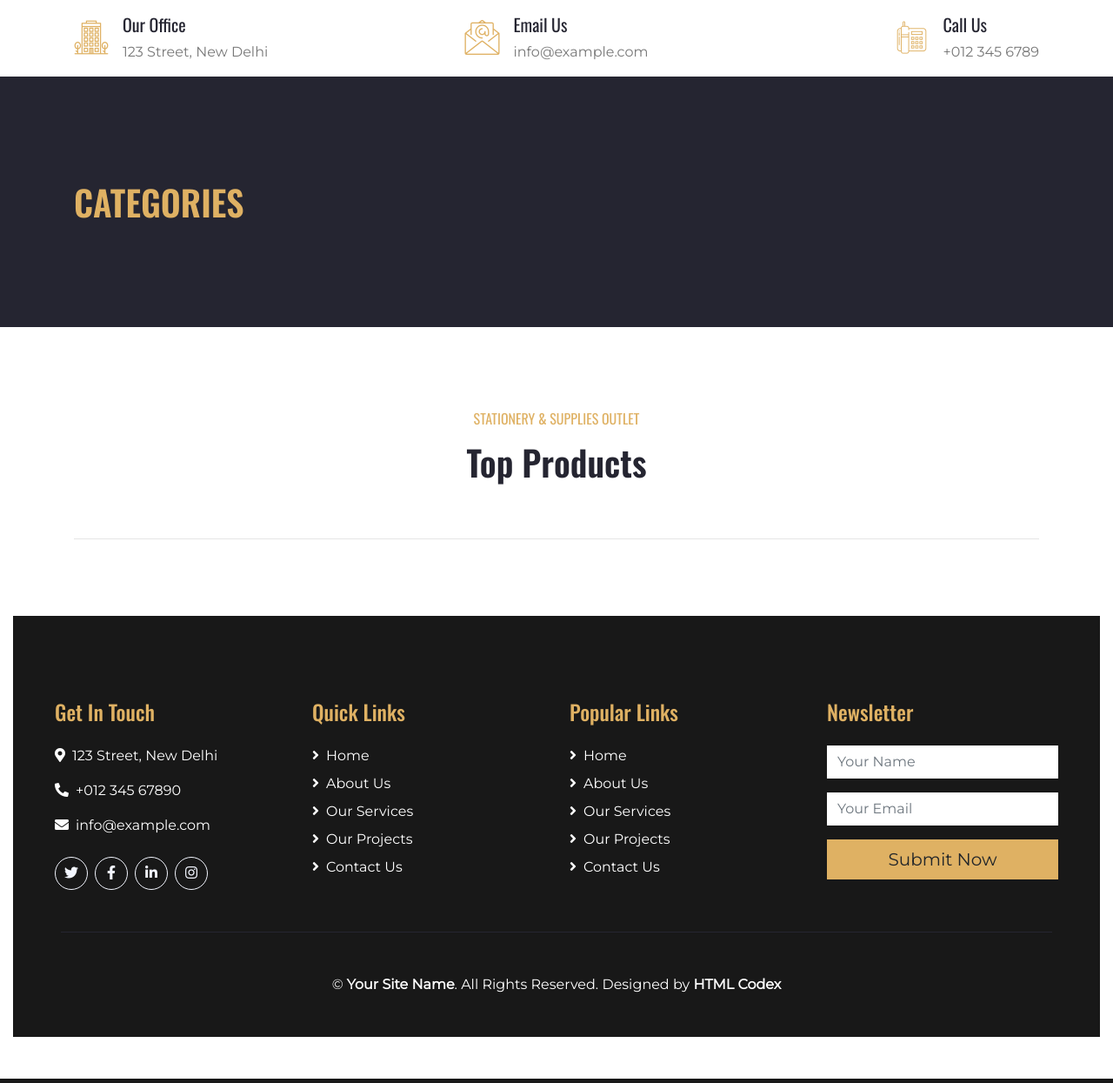
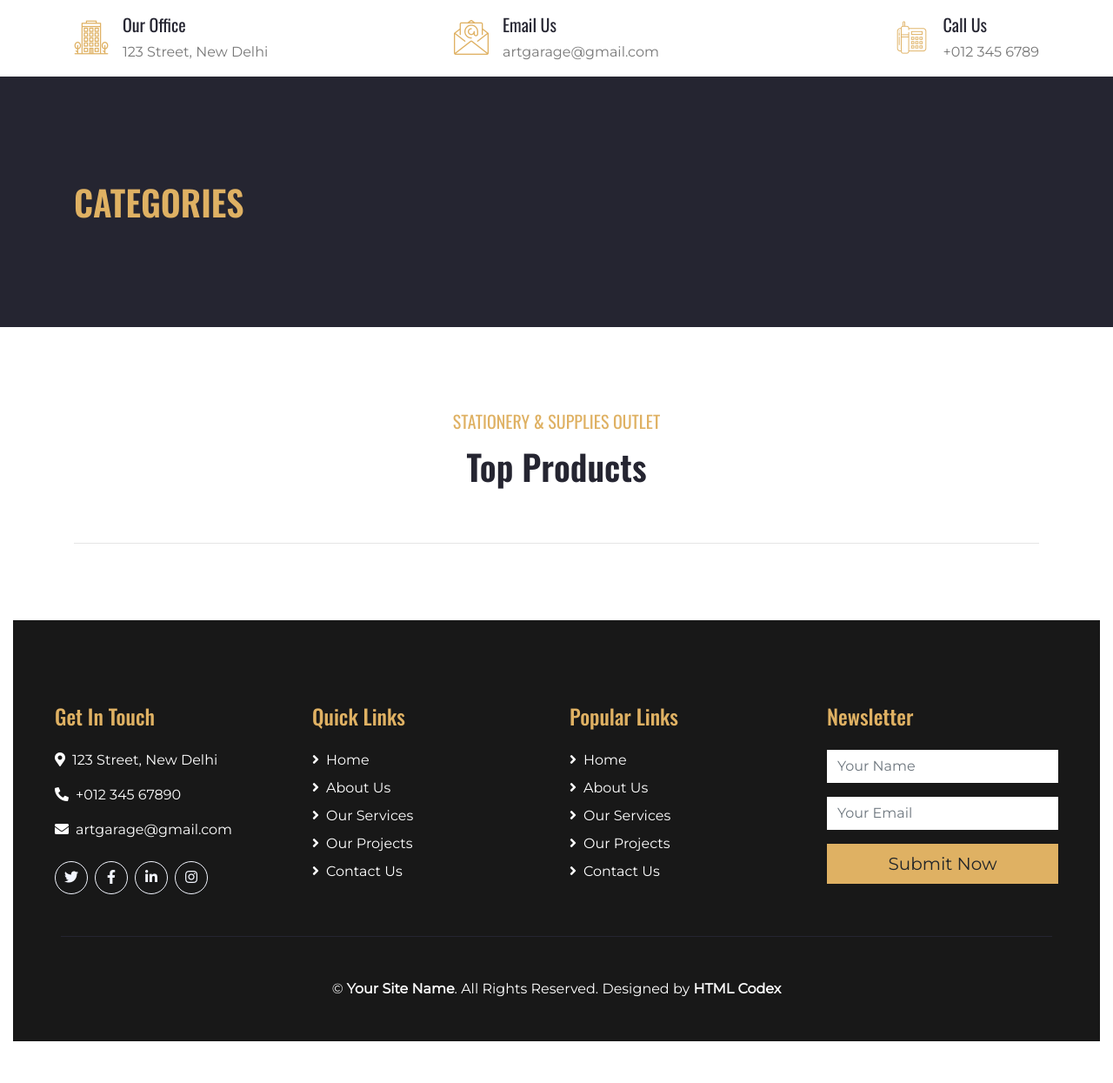
Before and after one commit to rafizmuhammed/newProject, a Django app: page /category/ in a window 1280 px wide. Shown: the part 140-1385 px from the top of the page at 87% size. Run offline with Django 4.2, Linux system fonts and the light colour scheme; data that the repository does not hold is empty; some libraries are stand-ins or nearby versions.

Commit message:
again modified template and change the details

```diff
--- a/artGarage/template/category.html
+++ b/artGarage/template/category.html
@@ -118,7 +118,7 @@
                         <h1 class="flaticon-email font-weight-normal text-primary m-0 mr-3"></h1>
                         <div class="d-flex flex-column">
                             <h5>Email Us</h5>
-                            <p class="m-0">info@example.com</p>
+                            <p class="m-0">artgarage@gmail.com</p>
                         </div>
                     </div>
                 </div>
@@ -162,7 +162,7 @@
         <div class="container py-5">
             <div class="row justify-content-center">
                 <div class="col-lg-6 col-md-8 col text-center mb-4">
-                    <h6 class="text-primary font-weight-normal text-uppercase mb-3">stationery & supplies outlet</h6>
+                    <h5 class="text-primary font-weight-normal text-uppercase mb-3">stationery & supplies outlet</h5>
                     <h1 class="mb-4">Top Products</h1>
                 </div>
             </div><hr><br>
@@ -175,7 +175,7 @@
                 <div class="col-lg-4 col-md-6 col-sm-12 p-0 portfolio-item first">
                     <div class="position-relative overflow-hidden">
                         <div class="portfolio-img d-flex align-items-center justify-content-center">
-                            <img src="{{data.img.url}}" height="230px" width="350px">
+                            <img src="{{data.img.url}}" height="300px" width="360px"><br>
                         </div><hr>
                         <div class="portfolio-text bg-secondary d-flex flex-column align-items-center justify-content-center">
 
@@ -216,7 +216,7 @@
                 <h4 class="text-primary mb-4">Get In Touch</h4>
                 <p><i class="fa fa-map-marker-alt mr-2"></i>123 Street, New Delhi</p>
                 <p><i class="fa fa-phone-alt mr-2"></i>+012 345 67890</p>
-                <p><i class="fa fa-envelope mr-2"></i>info@example.com</p>
+                <p><i class="fa fa-envelope mr-2"></i>artgarage@gmail.com</p>
                 <div class="d-flex justify-content-start mt-4">
                     <a class="btn btn-outline-light rounded-circle text-center mr-2 px-0" style="width: 38px; height: 38px;" href="#"><i class="fab fa-twitter"></i></a>
                     <a class="btn btn-outline-light rounded-circle text-center mr-2 px-0" style="width: 38px; height: 38px;" href="#"><i class="fab fa-facebook-f"></i></a>
--- a/artGarage/template/collections.html
+++ b/artGarage/template/collections.html
@@ -118,7 +118,7 @@
                         <h1 class="flaticon-email font-weight-normal text-primary m-0 mr-3"></h1>
                         <div class="d-flex flex-column">
                             <h5>Email Us</h5>
-                            <p class="m-0">info@example.com</p>
+                            <p class="m-0">artgarage@gmail.com</p>
                         </div>
                     </div>
                 </div>
@@ -213,7 +213,7 @@
                 <h4 class="text-primary mb-4">Get In Touch</h4>
                 <p><i class="fa fa-map-marker-alt mr-2"></i>123 Street, New Delhi</p>
                 <p><i class="fa fa-phone-alt mr-2"></i>+012 345 67890</p>
-                <p><i class="fa fa-envelope mr-2"></i>info@example.com</p>
+                <p><i class="fa fa-envelope mr-2"></i>artgarage@gmail.com</p>
                 <div class="d-flex justify-content-start mt-4">
                     <a class="btn btn-outline-light rounded-circle text-center mr-2 px-0" style="width: 38px; height: 38px;" href="#"><i class="fab fa-twitter"></i></a>
                     <a class="btn btn-outline-light rounded-circle text-center mr-2 px-0" style="width: 38px; height: 38px;" href="#"><i class="fab fa-facebook-f"></i></a>
--- a/artGarage/template/index.html
+++ b/artGarage/template/index.html
@@ -119,7 +119,7 @@
                         <h1 class="flaticon-email font-weight-normal text-primary m-0 mr-3"></h1>
                         <div class="d-flex flex-column">
                             <h5>Email Us</h5>
-                            <p class="m-0">info@example.com</p>
+                            <p class="m-0">artgarage@gmail.com</p>
                         </div>
                     </div>
                 </div>
@@ -187,7 +187,7 @@
                 <h4 class="text-primary mb-4">Get In Touch</h4>
                 <p><i class="fa fa-map-marker-alt mr-2"></i>123 Street, New Delhi</p>
                 <p><i class="fa fa-phone-alt mr-2"></i>+012 345 67890</p>
-                <p><i class="fa fa-envelope mr-2"></i>info@example.com</p>
+                <p><i class="fa fa-envelope mr-2"></i>artgarage@gmail.com</p>
                 <div class="d-flex justify-content-start mt-4">
                     <a class="btn btn-outline-light rounded-circle text-center mr-2 px-0" style="width: 38px; height: 38px;" href="#"><i class="fab fa-twitter"></i></a>
                     <a class="btn btn-outline-light rounded-circle text-center mr-2 px-0" style="width: 38px; height: 38px;" href="#"><i class="fab fa-facebook-f"></i></a>
--- a/artGarage/template/product.html
+++ b/artGarage/template/product.html
@@ -118,7 +118,7 @@
                         <h1 class="flaticon-email font-weight-normal text-primary m-0 mr-3"></h1>
                         <div class="d-flex flex-column">
                             <h5>Email Us</h5>
-                            <p class="m-0">info@example.com</p>
+                            <p class="m-0">artgarage@gmail.com</p>
                         </div>
                     </div>
                 </div>
@@ -210,7 +210,7 @@
                 <h4 class="text-primary mb-4">Get In Touch</h4>
                 <p><i class="fa fa-map-marker-alt mr-2"></i>123 Street, New Delhi</p>
                 <p><i class="fa fa-phone-alt mr-2"></i>+012 345 67890</p>
-                <p><i class="fa fa-envelope mr-2"></i>info@example.com</p>
+                <p><i class="fa fa-envelope mr-2"></i>artgarage@gmail.com</p>
                 <div class="d-flex justify-content-start mt-4">
                     <a class="btn btn-outline-light rounded-circle text-center mr-2 px-0" style="width: 38px; height: 38px;" href="#"><i class="fab fa-twitter"></i></a>
                     <a class="btn btn-outline-light rounded-circle text-center mr-2 px-0" style="width: 38px; height: 38px;" href="#"><i class="fab fa-facebook-f"></i></a>
```
